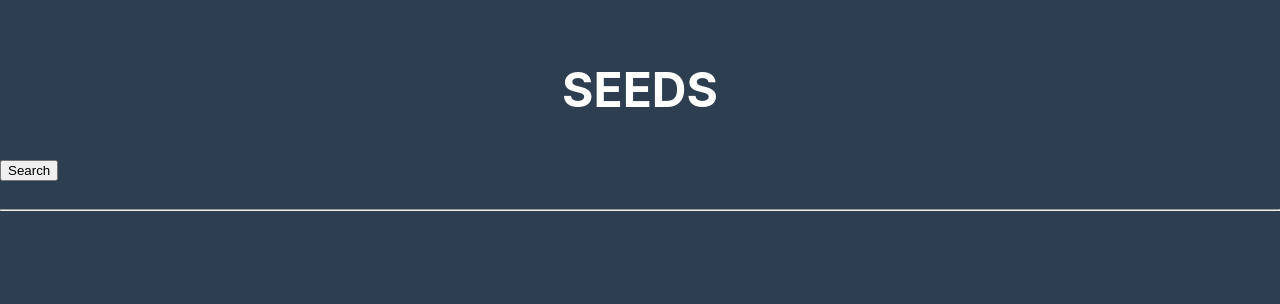
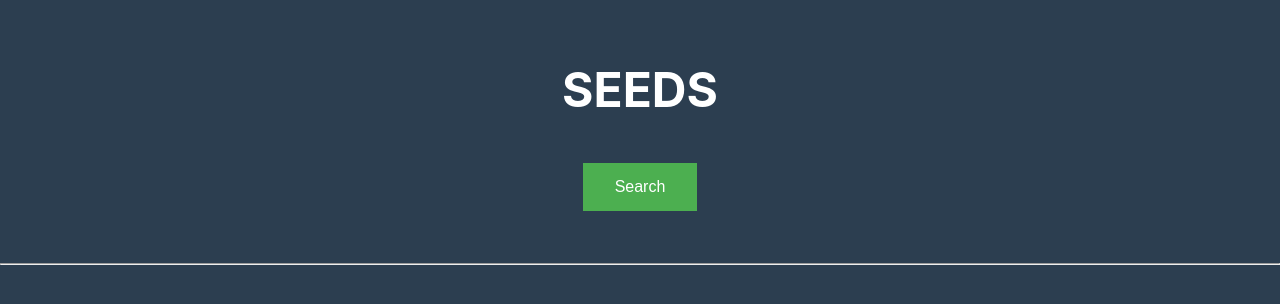
Before and after one commit to fsf4965/cise_teamtest, a React (Create React App) app: page / in a window 1280 px wide. Shown: the top 304 px of the page. Built offline with nearby package versions, Linux system fonts and the light colour scheme.

Commit message:
added css to buttons

```diff
--- a/src/App.css
+++ b/src/App.css
@@ -47,3 +47,21 @@
   text-align: center;
   font-weight: bold;
 }
+
+.buttons {
+  align-items: center;
+  display: flex;
+  justify-content: center;
+}
+.btn {
+  background-color: #4caf50; /* Green */
+  border: none;
+  color: white;
+  padding: 15px 32px;
+  text-align: center;
+  text-decoration: none;
+  display: inline-block;
+  font-size: 16px;
+  margin: 4px 2px;
+  cursor: pointer;
+}
--- a/src/components/Search.js
+++ b/src/components/Search.js
@@ -1,19 +1,22 @@
-import React, { Component } from 'react';
-import axios from 'axios';
-import { Link } from 'react-router-dom';
-import '../App.css';
+import React, { Component } from "react";
+import axios from "axios";
+import { Link } from "react-router-dom";
+import "../App.css";
 
 class Search extends Component {
   render() {
     return (
       <div className="Homepage">
         <div className="container">
-                    <br/>
+          <br />
           <h2 className="header">Search</h2>
-
-                    <Link to="/"><button type="button">
+          <div className="buttons">
+            <Link to="/">
+              <button class="btn homepage" type="button">
                 Homepage
-                    </button> </Link>
+              </button>{" "}
+            </Link>
+          </div>
           <br />
           <br />
           <hr />
--- a/src/components/homepage.js
+++ b/src/components/homepage.js
@@ -1,19 +1,22 @@
-import React, { Component } from 'react';
-import axios from 'axios';
-import { Link } from 'react-router-dom';
-import '../App.css';
+import React, { Component } from "react";
+import axios from "axios";
+import { Link } from "react-router-dom";
+import "../App.css";
 
 class homepage extends Component {
   render() {
     return (
       <div className="Homepage">
         <div className="container">
-                    <br/>
+          <br />
           <h2 className="header">SEEDS</h2>
-
-                    <Link to="/Search"><button type="button">
+          <div className="buttons">
+            <Link to="/Search">
+              <button class="btn search" type="button">
                 Search
-                    </button> </Link>
+              </button>{" "}
+            </Link>
+          </div>
           <br />
           <br />
           <hr />
```
Lines whose indentation alone changed are shown as unchanged.
